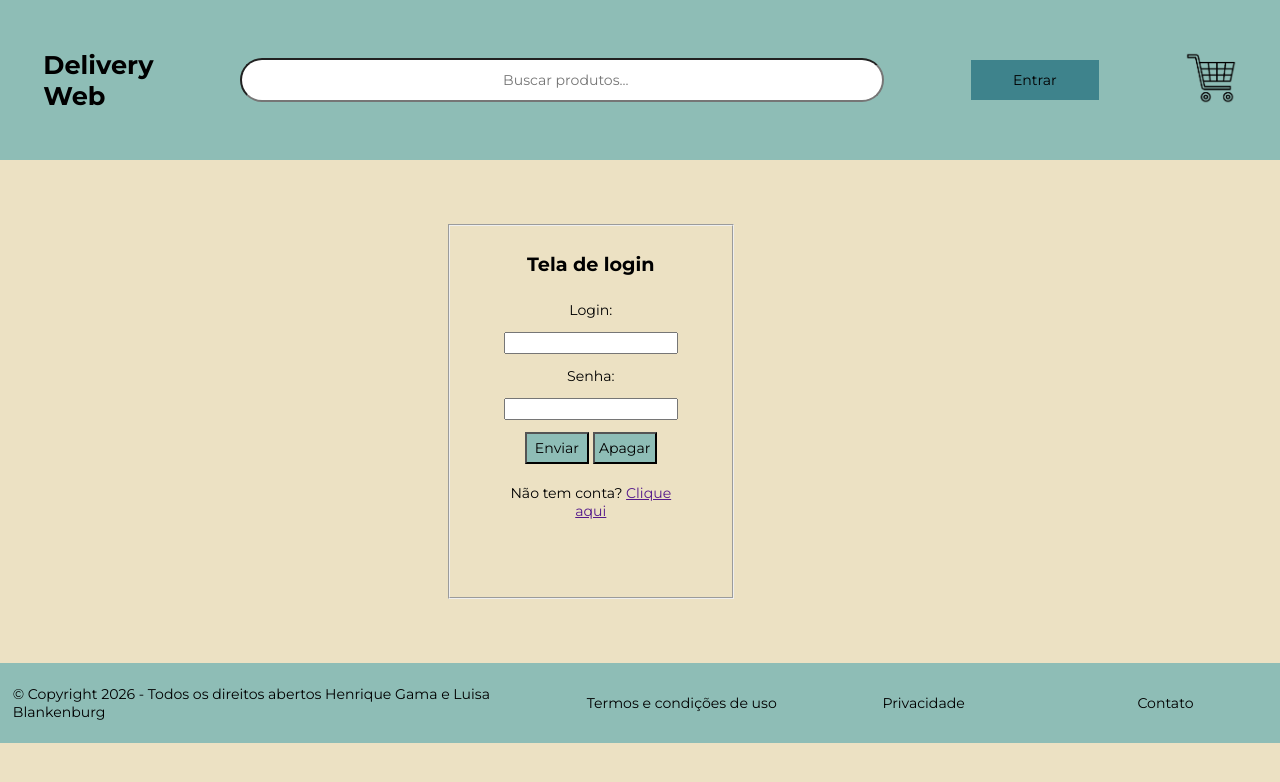
After one commit to Gamahen011/Trabalho-Programacao-Web, a PHP site: page /login.html in a window 1280 px wide. The commit adds this page. Shown: the top 782 px of the page. Run offline with PHP 8.4, Linux system fonts and the light colour scheme.

Commit message:
Menu de Login feito

```diff
--- /dev/null
+++ b/login.html
@@ -0,0 +1,63 @@
+<!DOCTYPE html>
+<html lang="pt-br">
+<head>
+    <meta charset="UTF-8">
+    <meta name="viewport" content="width=device-width, initial-scale=1.0">
+    <title>Tela de Login</title>
+    <link rel="stylesheet" href="styles.css">
+    <link rel="preconnect" href="https://fonts.googleapis.com">
+    <link rel="preconnect" href="https://fonts.gstatic.com" crossorigin>
+    <link href="https://fonts.googleapis.com/css2?family=Montserrat:ital,wght@0,100..900;1,100..900&display=swap" rel="stylesheet">
+</head>
+<body>
+    <header>
+        <fieldset class="fieldheader">
+            <div class="logo">
+                <h1>Delivery <br> Web</h1>
+            </div>
+            <div class="busca">
+                <form action="#">
+                    <label for="buscar"></label>
+                    <input type="text" placeholder="  Buscar produtos..." id="buscar" name="busca">
+                </form>
+            </div>
+            <div>
+                <input type="button" class="botao" name="botao" id="botaologin" value="Entrar">
+            </div>
+            <div>
+                <button type="submit" class="botaocarrinho">
+                    <img src="imagens/carrinho.png" alt="Icone carrinho" class="iconecarrinho">
+                </button>
+            </div>
+        </fieldset>
+    </header>
+    <div>
+        <fieldset class="fieldlogin">
+            <h2>Tela de login</h2>
+            <form action="">
+                <label for="login">Login:</label>
+                <input type="text" id="login" required> <br>
+                <label for="senha">Senha:</label>
+                <input type="text" id="senha" required>
+                <button type="submit" value="Enviar" class="botao">Enviar</button>
+                <button type="reset" value="Apagar" class="botao">Apagar</button>
+                <p id="cadastro">Não tem conta? <a href="">Clique aqui</a></p>
+            </form>
+        </fieldset>
+    </div>
+    <footer>
+        <fieldset class="fieldfooter">
+            <p>© Copyright 2026 - Todos os direitos abertos Henrique Gama e Luisa Blankenburg</p>
+            <button type="submit" class="botaofooter">
+                <p>Termos e condições de uso</p>
+            </button>
+            <button type="submit" class="botaofooter">
+                <p>Privacidade</p>
+            </button>
+            <button type="submit" class="botaofooter">
+                <p>Contato</p>
+            </button>
+        </fieldset>
+    </footer>
+</body>
+</html>
--- a/styles.css
+++ b/styles.css
@@ -137,3 +137,32 @@ footer {
     border: 0;
     cursor: pointer;
 }
+
+/* CSS Lofin */
+
+.fieldlogin {
+    margin: 5vw 35vw;
+    width: 18vw;
+    padding: 2vw;
+    height: 40vh;
+    text-align: center;
+}
+
+.fieldlogin input{
+    margin: 1vw;
+}
+
+.fieldlogin h2 {
+    margin-bottom: 2vw;
+    font-size: 1.5vw;
+}
+
+#cadastro {
+    margin: 1.5vw;
+}
+
+.botao {
+    background-color: #8ebdb6;
+    width: 5vw;
+    height: 4vh;
+}
```
